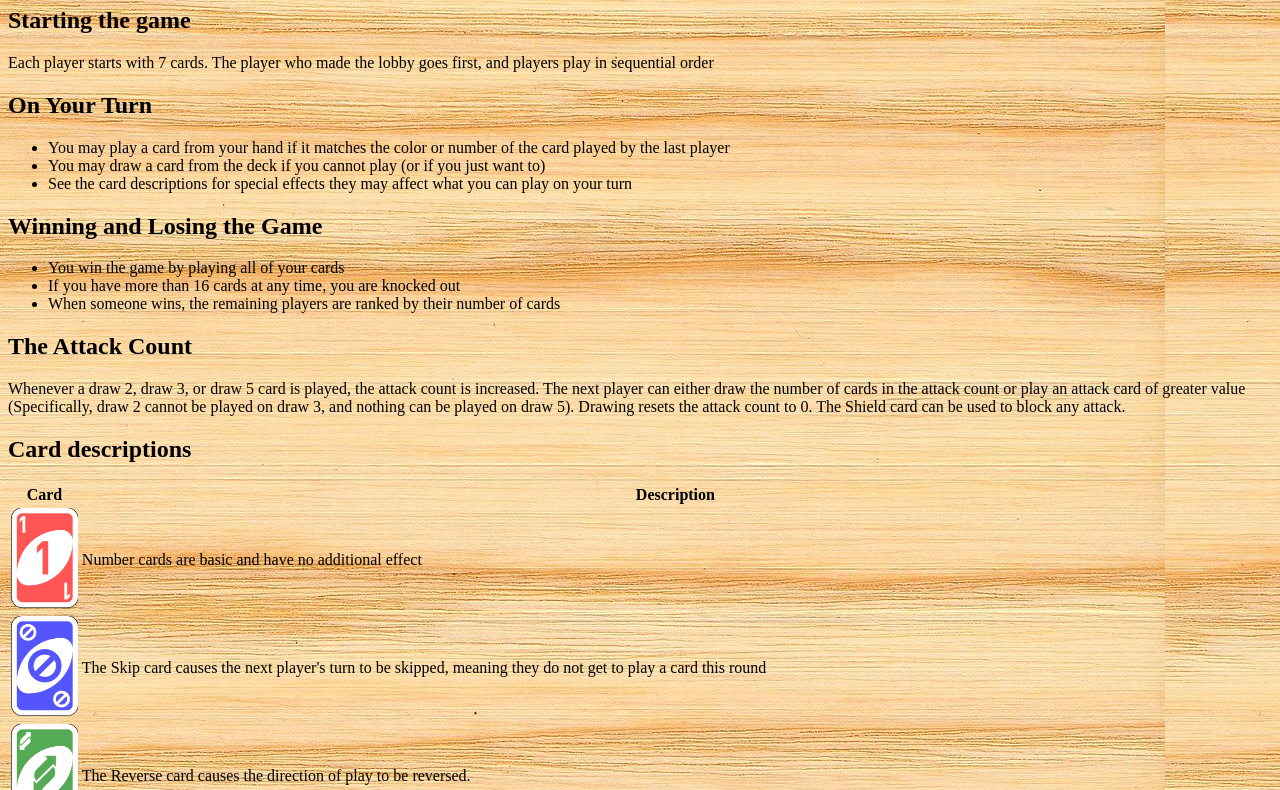
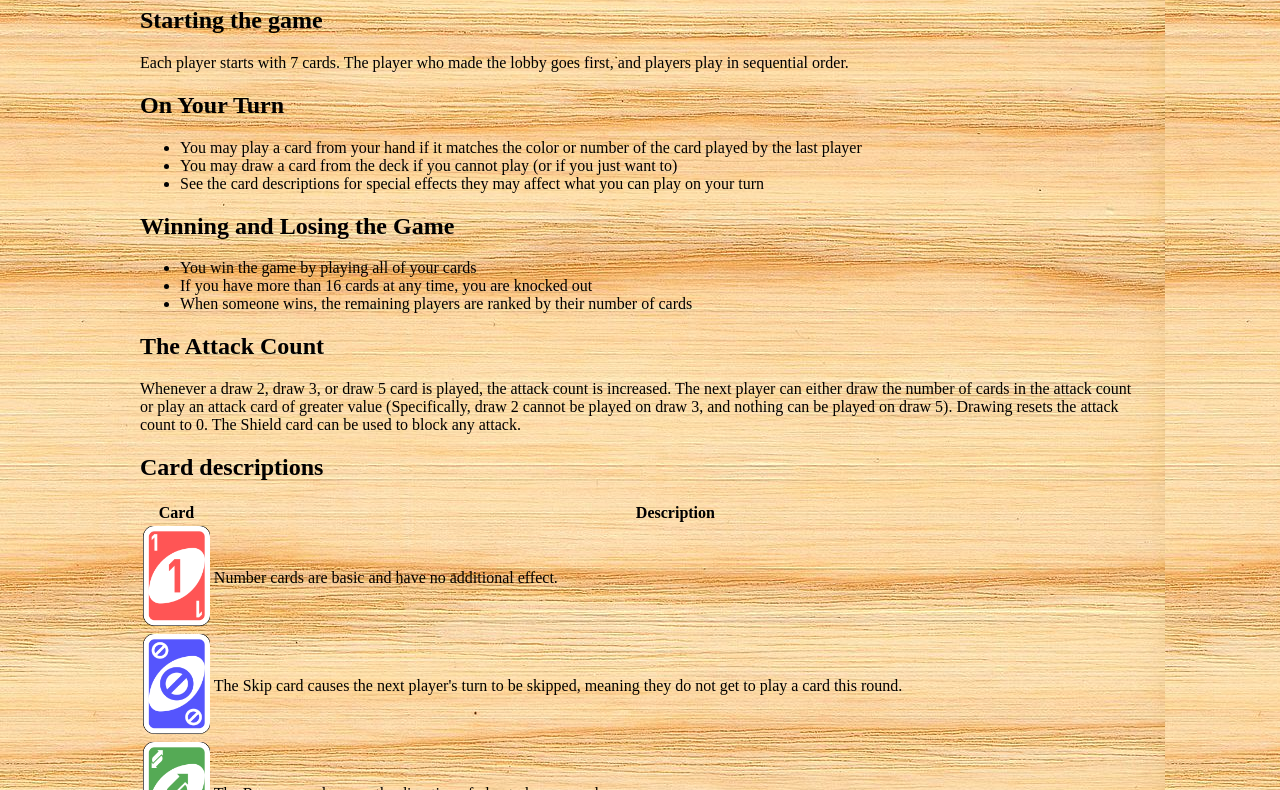
Before and after one commit to SimonLangowski/UnoCard, a website: page public/instructions.html in a window 1280 px wide. Shown: the part 73-863 px from the top of the page. Drawn offline with Linux system fonts and the light colour scheme.

Commit message:
Added instructions button to login screen and reformated margins

```diff
--- a/public/instructions.css
+++ b/public/instructions.css
@@ -0,0 +1,4 @@
+.main{
+    margin:auto;
+    max-width: 1000px;
+}
--- a/public/instructions.html
+++ b/public/instructions.html
@@ -6,9 +6,10 @@
     <link rel="stylesheet" href="instructions.css">
 </head>
 <body background="/drawingResources/background2.jpg">
+<div class="main">
 <h1>Uno Card Instructions</h1>
 <h2>Starting the game</h2>
-<p>Each player starts with 7 cards.  The player who made the lobby goes first, and players play in sequential order<p>
+<p>Each player starts with 7 cards.  The player who made the lobby goes first, and players play in sequential order.<p>
 <h2>On Your Turn</h2>
 <ul>
 <li>You may play a card from your hand if it matches the color or number of the card played by the last player</li>
@@ -32,11 +33,11 @@
   </tr>
   <tr>
     <td><img src="/drawingResources/red1.png" height="100px"></td>
-    <td>Number cards are basic and have no additional effect</td>
+    <td>Number cards are basic and have no additional effect.</td>
   </tr>
   <tr>
     <td><img src="/drawingResources/blue8.png" height="100px"></td>
-    <td>The Skip card causes the next player's turn to be skipped, meaning they do not get to play a card this round</td>
+    <td>The Skip card causes the next player's turn to be skipped, meaning they do not get to play a card this round.</td>
   </tr>
   <tr>
     <td><img src="/drawingResources/green9.png" height="100px"></td>
@@ -79,5 +80,6 @@
     <td>The Draw Five card increases the Attack Count by 5.</td>
   </tr>
 </table>
+</div>
 </body>
 </html>
--- a/public/login.css
+++ b/public/login.css
@@ -33,3 +33,8 @@ body {
         background: #90EE90;
         margin-bottom: 10px;
     }
+
+    .center {
+    text-align: center;
+    float: center;
+}
```
Also changed, not shown: public/login.html (+2 -1 lines).
